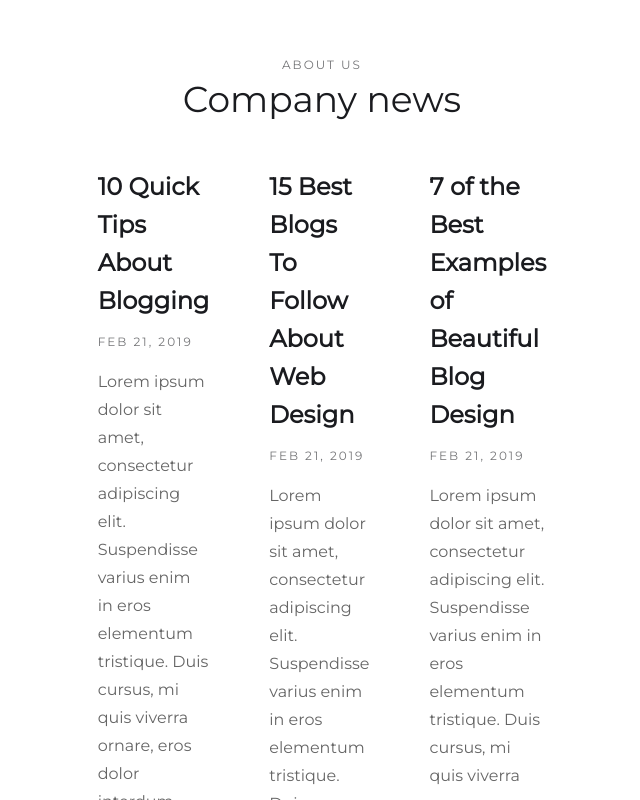
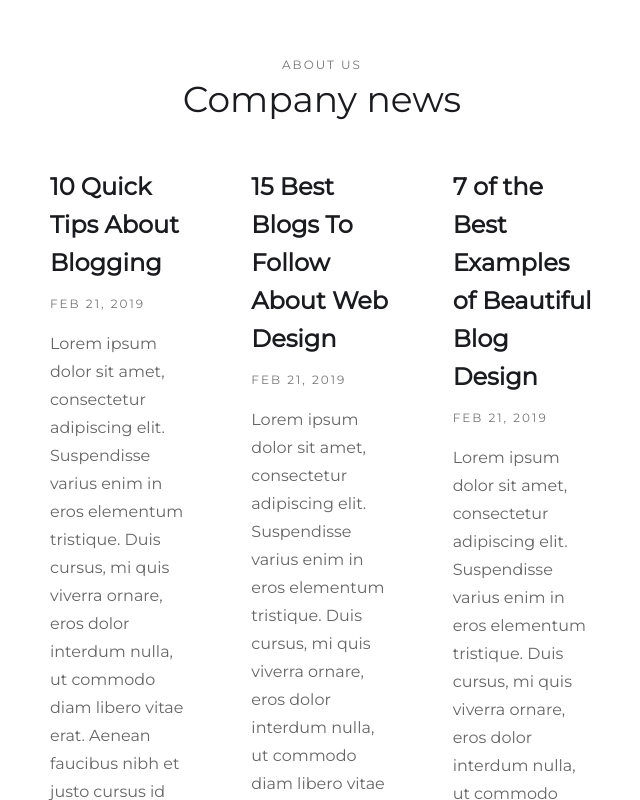
Before and after one commit to thegalluzz/webflow-template-remake, a Next.js app: page / in a window 1280 px wide. Shown: the part 2180-2980 px from the top of the page, without its empty margins (318-958 px from the left). Built offline with nearby package versions, Linux system fonts and the light colour scheme.

Commit message:
some some css refactoring

```diff
--- a/styles/Home.module.css
+++ b/styles/Home.module.css
@@ -93,12 +93,12 @@
   line-height: 38px;
 }
 
-.section{
+.section {
   margin-left: 30px;
   margin-right: 30px;
 }
 
-.container{
+.container {
   margin-left: auto;
   margin-right: auto;
   width: 100%;
@@ -307,8 +307,8 @@
   display: flex;
   justify-content: center;
   align-content: flex-start;
-  margin-left: 400px;
-  margin-right: 400px;
+  margin-left: 300px;
+  margin-right: 300px;
 }
 
 .colelctionblog {
@@ -343,8 +343,6 @@
   align-content: center;
   text-align: center;
 }
-
-/* End CTA CSS */
 
 .introtext {
   color: black;
```
